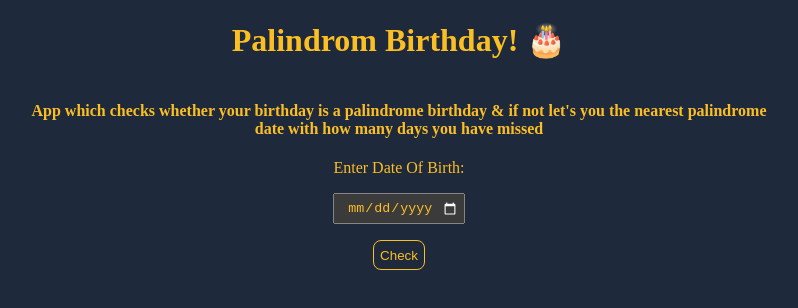
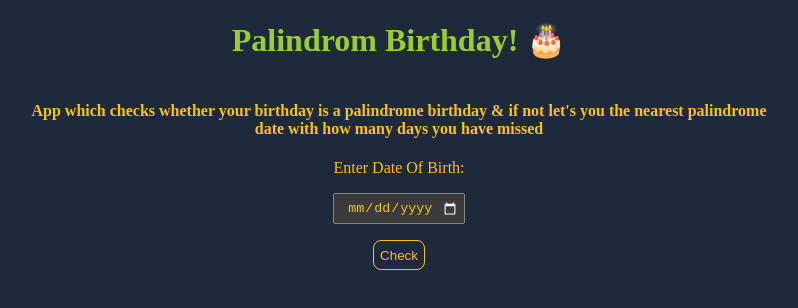
Before and after one commit to vidhimakani74/Palindrome_Birthday, a plain HTML site: page index.html in a window 1280 px wide. Shown: the whole page, without its empty margins (241-1039 px from the left). Drawn offline with Linux system fonts and the light colour scheme.

Commit message:
styles added

```diff
--- a/app.js
+++ b/app.js
@@ -221,7 +221,7 @@ function outputValue() {
             month: Number(dateArray[1]),
             year: Number(dateArray[0]),
         };
-       // var enteredDatestr=convertDateToString(enteredDate);
+        // var enteredDatestr=convertDateToString(enteredDate);
         if (checkPalindromeForAllDateFormates(enteredDate)) {
             outputText.innerText = "Your Birthday is Palindrome🎉";
             outputText.style.color = "green";
--- a/index.html
+++ b/index.html
@@ -5,14 +5,15 @@
     <meta charset="UTF-8">
     <meta http-equiv="X-UA-Compatible" content="IE=edge">
     <meta name="viewport" content="width=device-width, initial-scale=1.0">
-    <title>Palindrome checker</title>
+    <title>Palindrome Checker | Vidhi Makani</title>
     <link rel="stylesheet" href="styles.css">
 </head>
 
 <body>
     <h1>Palindrom Birthday! 🎂</h1>
     <div class="container">
-        <h4>App which checks whether your birthday is a palindrome birthday & if not let's you the nearest palindrome date with how many days you have missed</h4>
+        <h4>App which checks whether your birthday is a palindrome birthday & if not let's you the nearest palindrome
+            date with how many days you have missed</h4>
         <label>Enter Date Of Birth: <input class="input-date" type="date"></label>
         <button class="check-btn">Check</button>
         <h3 class="result"></h3>
--- a/styles.css
+++ b/styles.css
@@ -1,7 +1,11 @@
-*{
+* {
     text-align: center;
     color-scheme: dark;
     color: #fbbf24;
+}
+
+h1 {
+    color: yellowgreen;
 }
 
 body {
@@ -12,9 +16,10 @@ body {
     height: 100vh;
 }
 
-hr{
+hr {
     color: aliceblue;
 }
+
 input {
     display: block;
     margin: auto;
@@ -31,16 +36,17 @@ button {
     margin: 1rem;
 }
 
-button:hover{
+button:hover {
     background-color: #fbbf24;
     color: black;
 }
+
 .container {
     width: 60%;
     height: 100%;
     margin: auto;
-  }
+}
 
-.result{
-    color:red;
+.result {
+    color: red;
 }
```
